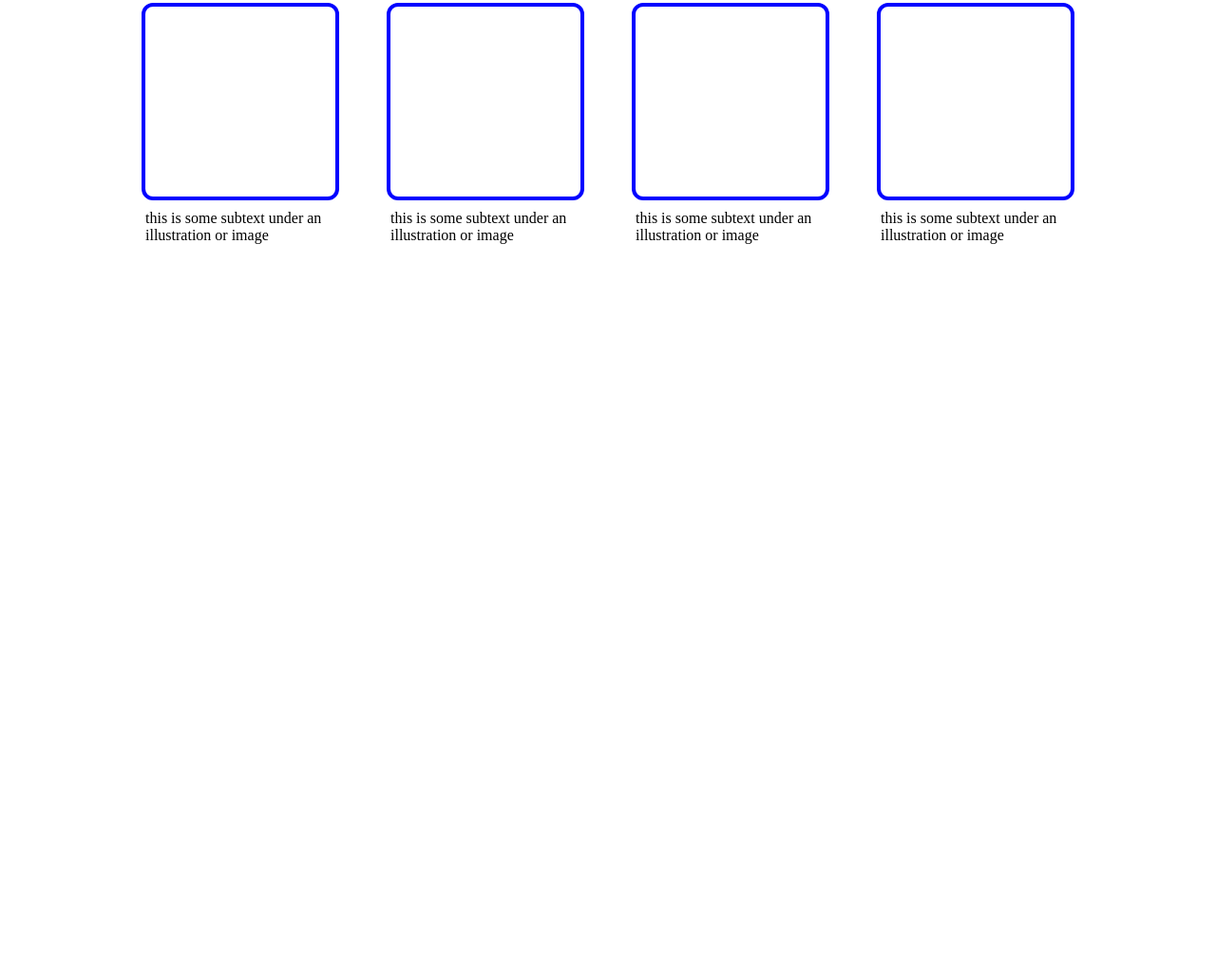
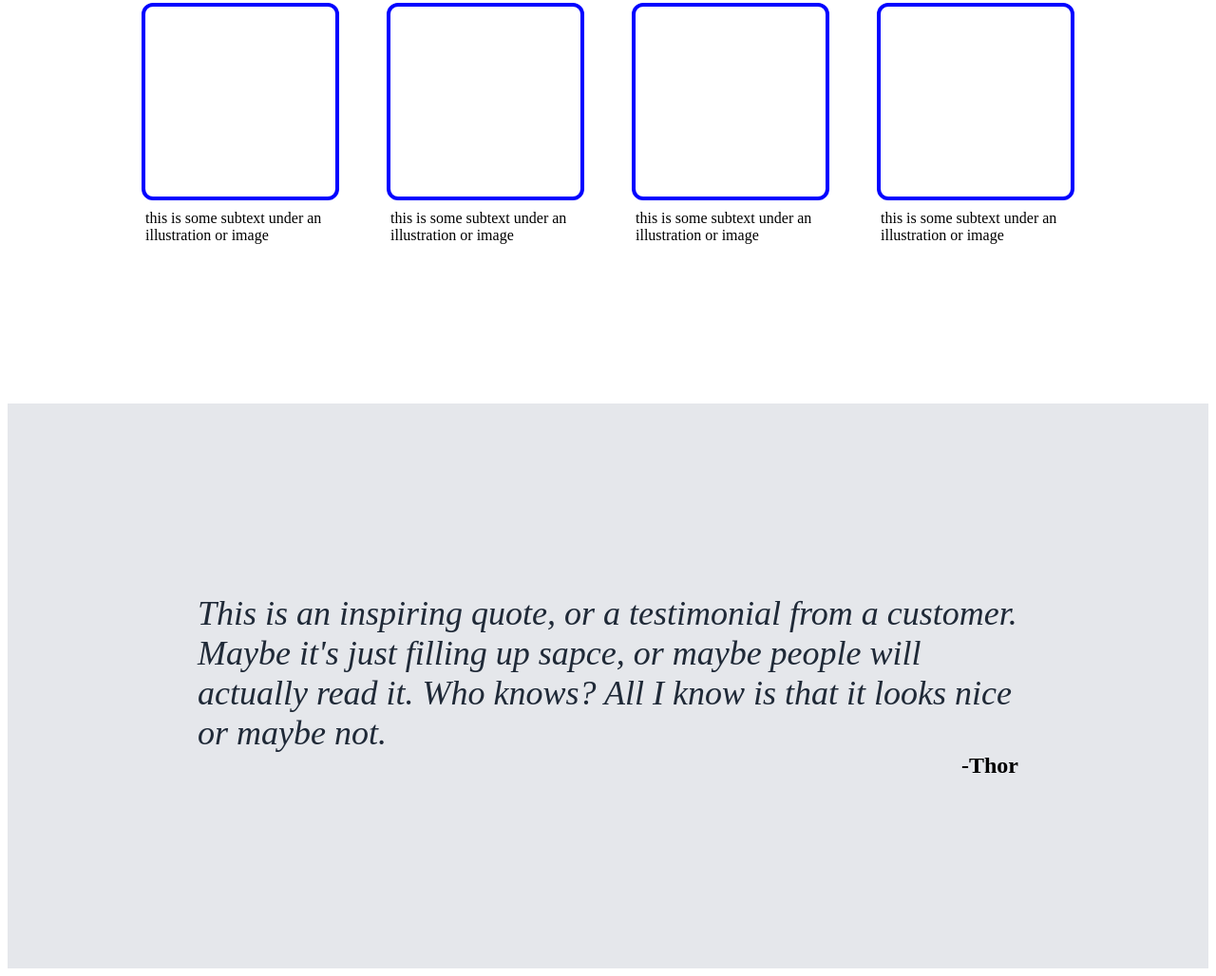
Before and after one commit to SafelS/odin-webPage, a plain HTML site: page index.html in a window 1280 px wide. Shown: the part 657-1685 px from the top of the page at 95% size. Before the commit the page ends 1090 px from the top, so only its background shows below. Drawn offline with Linux system fonts and the light colour scheme.

Commit message:
Third section finished

```diff
--- a/index.html
+++ b/index.html
@@ -56,5 +56,17 @@
 
     </div>
 
+    <div class="third-section">
+        <div class="quote">
+            This is an inspiring quote, or a testimonial from a customer.
+            Maybe it's just filling up sapce, or maybe people will actually read it.
+            Who knows?
+            All I know is that it looks nice or maybe not.
+        </div>
+        <div class="author">
+            -Thor
+        </div>
+    </div>
+
 </body>
 </html>
--- a/style.css
+++ b/style.css
@@ -128,3 +128,28 @@ a{
     border: 4px solid blue;
     border-radius: 12px;
 }
+
+.third-section{
+    display: flex;
+    flex-direction: column;
+    justify-content: center;
+    align-items: center;
+    padding: 200px;
+    background-color: #E5E7EB;
+}
+
+.quote{
+    display: flex;
+    font-size: 36px;
+    color: #1F2937;
+    font-weight: 300;
+    font-style: italic;
+}
+
+.author{
+    display: flex;
+    width: 100%;
+    justify-content: flex-end;
+    font-size: 24px;
+    font-weight: bold;
+}
```
